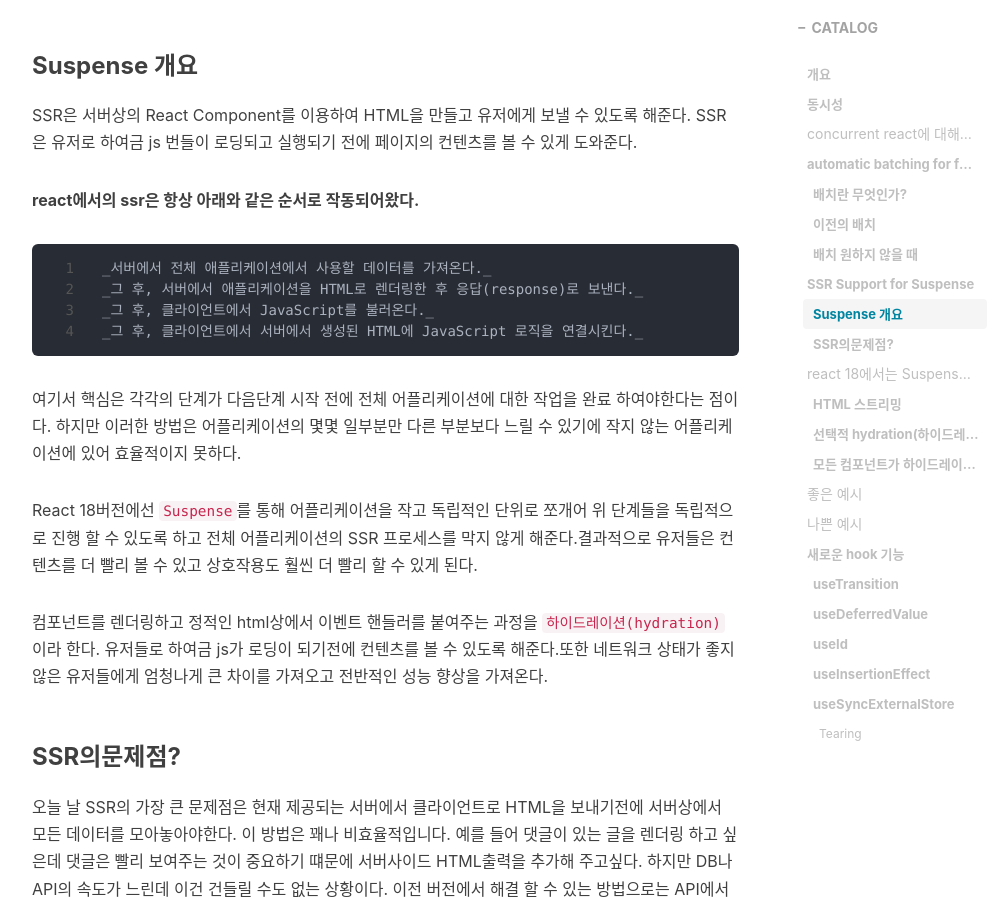
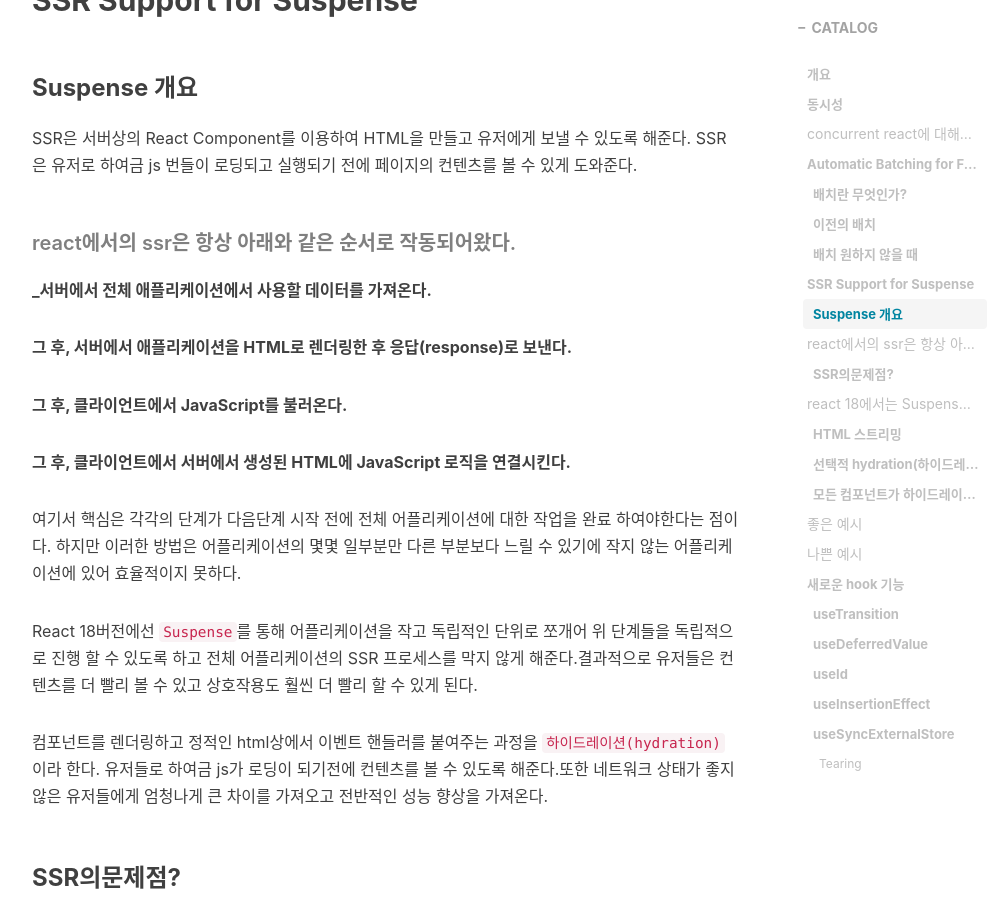
Before and after one commit to lss3070/Room19, a Jekyll site: the page built from _posts/2022-03-30-[React]-React 18 Update.md, in a window 1280 px wide and 900 px high, scrolled down 3675 px. Shown: the whole window, without its empty margins (233-1241 px from the left). Built offline with Jekyll 4.4.1, drawn with Linux system fonts in a browser that asks for light colours; nearby versions of some CDN libraries; library files that are not in the unit come from our copies; comment, search, counter and statistics services are not loaded; some of the changed text lies outside the part shown.

Commit message:
react 18 update

````diff
--- a/_posts/2022-03-30-[React]-React 18 Update.md
+++ b/_posts/2022-03-30-[React]-React 18 Update.md
@@ -49,8 +49,8 @@
 이제 React 18버전에서 어떤 기능이 새로 생겼는지
 추가된 기능들에 대해 알아보죠
 
-automatic batching for fewer renders
-===
+Automatic Batching for Fewer Renders
+---
 
 ### 배치란 무엇인가?
 
@@ -120,14 +120,17 @@
 SSR은 서버상의 React Component를 이용하여 HTML을 만들고 유저에게 보낼 수 있도록 해준다.
 SSR은 유저로 하여금 js 번들이 로딩되고 실행되기 전에 페이지의 컨텐츠를 볼 수 있게 도와준다.
 
-**react에서의 ssr은 항상 아래와 같은 순서로 작동되어왔다.**
+##### react에서의 ssr은 항상 아래와 같은 순서로 작동되어왔다.
 
-```
-_서버에서 전체 애플리케이션에서 사용할 데이터를 가져온다._
-_그 후, 서버에서 애플리케이션을 HTML로 렌더링한 후 응답(response)로 보낸다._
-_그 후, 클라이언트에서 JavaScript를 불러온다._
-_그 후, 클라이언트에서 서버에서 생성된 HTML에 JavaScript 로직을 연결시킨다._
-```
+
+**_서버에서 전체 애플리케이션에서 사용할 데이터를 가져온다.**
+
+**그 후, 서버에서 애플리케이션을 HTML로 렌더링한 후 응답(response)로 보낸다.**
+
+**그 후, 클라이언트에서 JavaScript를 불러온다.**
+
+**그 후, 클라이언트에서 서버에서 생성된 HTML에 JavaScript 로직을 연결시킨다.**
+
 
 여기서 핵심은 각각의 단계가 다음단계 시작 전에 전체 어플리케이션에 대한 작업을 완료 하여야한다는 점이다.
 하지만 이러한 방법은 어플리케이션의 몇몇 일부분만 다른 부분보다 느릴 수 있기에 작지 않는 어플리케이션에 있어 효율적이지 못하다.
@@ -156,6 +159,7 @@
 ##### react 18에서는 Suspense를 이용하여 두개의 주요 SSR기능들을 제공한다.
 
 **1.서버에서 HTML 스트리밍 형식으로 전달.**
+
 **2.클라이언트에서 선택적 하이드레이션**
 
 
@@ -333,7 +337,7 @@
 
 말그대로 어떤 변수의 지연된 값을 반환하는 hook이며 사용자들이 입력을 기반으로 즉시 렌더링하거나 데이터 조회를 기다려야 할 때 인터페이스를 반응적으로 유지하는데 사용됩니다.
 `debounce`개념이며 `debounce`을 하기 위해 외부 라이브러리를 사용했어야했는데 내장 기능으로 포함이 되어서 이제 내부함수로 사용할 수 있겠네요.
-여기서 `timeoutMs`은 지연되는 시간을 뜻하며 `timeoutMS`에 따라 최대 2초 동안 “뒤처져서” 백그라운드에서 현재 텍스트로 렌더링 할 수 있습니다.
+여기서 `timeoutMs`은 지연되는 시간을 뜻하며 `timeoutMS`에 따라 최대 2초 동안 뒤처져서 백그라운드에서 현재 텍스트로 렌더링 할 수 있습니다.
 
 <iframe height="300" style="width: 100%;" scrolling="no" title="Untitled" src="https://codepen.io/lss3070/embed/XWVeVrE?default-tab=html%2Cresult" frameborder="no" loading="lazy" allowtransparency="true" allowfullscreen="true">
   See the Pen <a href="https://codepen.io/lss3070/pen/XWVeVrE">
@@ -374,7 +378,8 @@
 ### useInsertionEffect
 
 
-- react의 컴포넌트가 그려지는 순서를 보면 `render -> useLayoutEffect-> commit -> useEffect`
+react의 컴포넌트가 그려지는 순서를 보면 `render -> useLayoutEffect-> commit -> useEffect`
+이순서대로 그려진다.
 
 일반적으로 useLayoutEffect를 사용할 때 ref에 대한 접근을 할 수가 없다.
 
@@ -383,7 +388,7 @@
 
 즉 스타일 지정 규칙만 삽입 할 수 있으며 `<style>`주요 사용 사례는 SVG와 같은 전역 DOM 노드를 삽입하는 `<defs>`입니다. 이것은 클라이언트 측 태그 생성에만 관련이 있으므로 서버에선 실행이 되지 않습니다.
 
-** react에선 internalSource는 props,state,context같은 것이 있다. **
+**react에선 internalSource는 props,state,context같은 것이 있다.**
 
 ```tsx
 function useCSS(rule) {
@@ -435,18 +439,22 @@
 ```
 
 `useSyncExternalStore hook`은 두가지 기능을 사용합니다.
+
 콜백함수를 등록하는 `subscribe`함수
+
 그리고 `getSnapshot`은 구독된 값이 마지막 시간 이후 변경되었는지 렌더링되었는지 확인되는데 사용이 됩니다.
 값은 문자열이나 숫자와 같이 변경할 수 없는 값이거나 캐시/메모리화된 객체이여야 합니다.
 
 
 
 
+
 참고
-[https://reactjs.org/blog/2022/03/29/react-v18.html](https://reactjs.org/blog/2022/03/29/react-v18.html)
-[https://github.com/reactwg/react-18/discussions/37](https://github.com/reactwg/react-18/discussions/37)
-[https://github.com/reactwg/react-18/discussions/21](https://github.com/reactwg/react-18/discussions/21)
-[https://blog.saeloun.com/2021/12/09/react-18-useid-api](https://blog.saeloun.com/2021/12/09/react-18-useid-api)
-[https://blog.saeloun.com/2021/09/09/react-18-introduces-starttransition-api](https://blog.saeloun.com/2021/09/09/react-18-introduces-starttransition-api)
-[https://blog.saeloun.com/2021/12/30/react-18-usesyncexternalstore-api](https://blog.saeloun.com/2021/12/30/react-18-usesyncexternalstore-api)
-[https://blog.saeloun.com/2021/12/30/react-18-usesyncexternalstore-api](https://blog.saeloun.com/2021/12/30/react-18-usesyncexternalstore-api)
+
+_[https://reactjs.org/blog/2022/03/29/react-v18.html](https://reactjs.org/blog/2022/03/29/react-v18.html)_
+_[https://github.com/reactwg/react-18/discussions/37](https://github.com/reactwg/react-18/discussions/37)_
+_[https://github.com/reactwg/react-18/discussions/21](https://github.com/reactwg/react-18/discussions/21)_
+_[https://blog.saeloun.com/2021/12/09/react-18-useid-api](https://blog.saeloun.com/2021/12/09/react-18-useid-api)_
+_[https://blog.saeloun.com/2021/09/09/react-18-introduces-starttransition-api](https://blog.saeloun.com/2021/09/09/react-18-introduces-starttransition-api)_
+_[https://blog.saeloun.com/2021/12/30/react-18-usesyncexternalstore-api](https://blog.saeloun.com/2021/12/30/react-18-usesyncexternalstore-api)_
+_[https://blog.saeloun.com/2021/12/30/react-18-usesyncexternalstore-api](https://blog.saeloun.com/2021/12/30/react-18-usesyncexternalstore-api)_
````
Also changed, not shown: other parts of _posts/2022-03-30-[React]-React 18 Update.md (+0 -1 lines).
